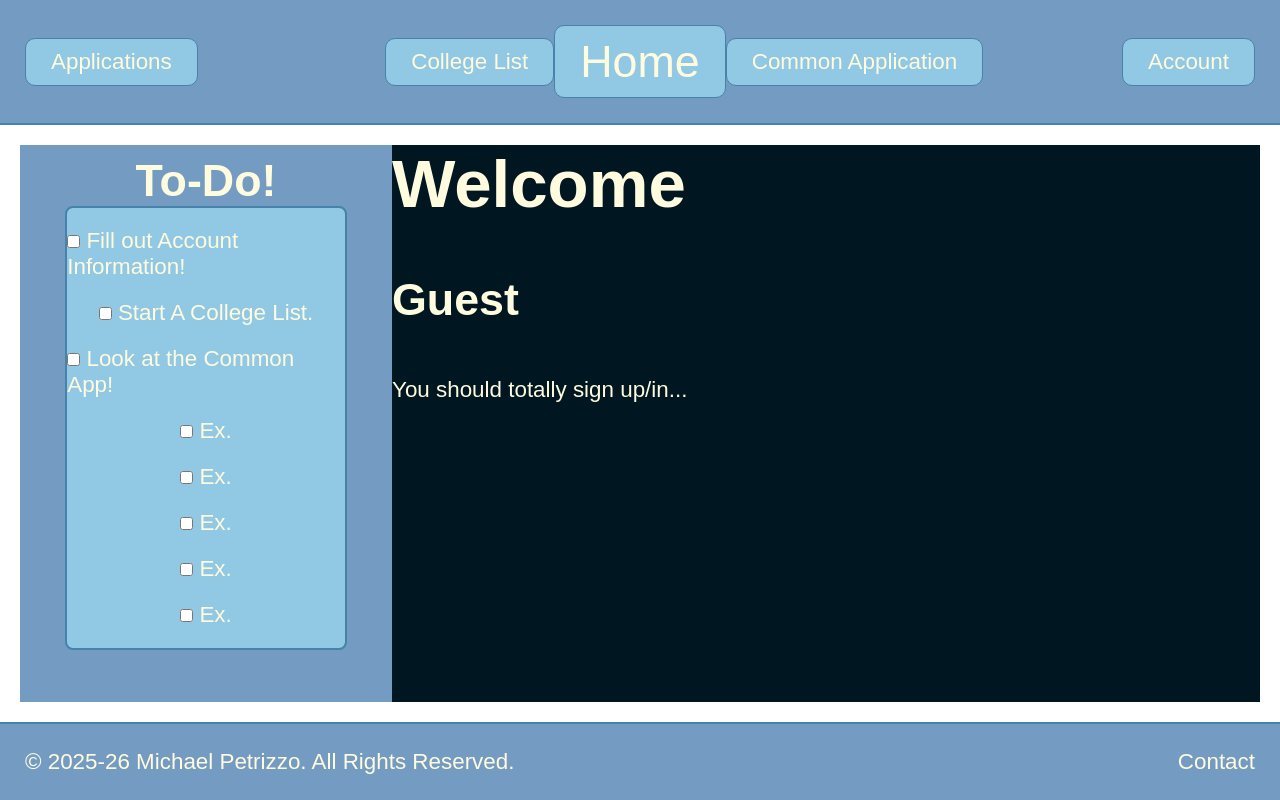
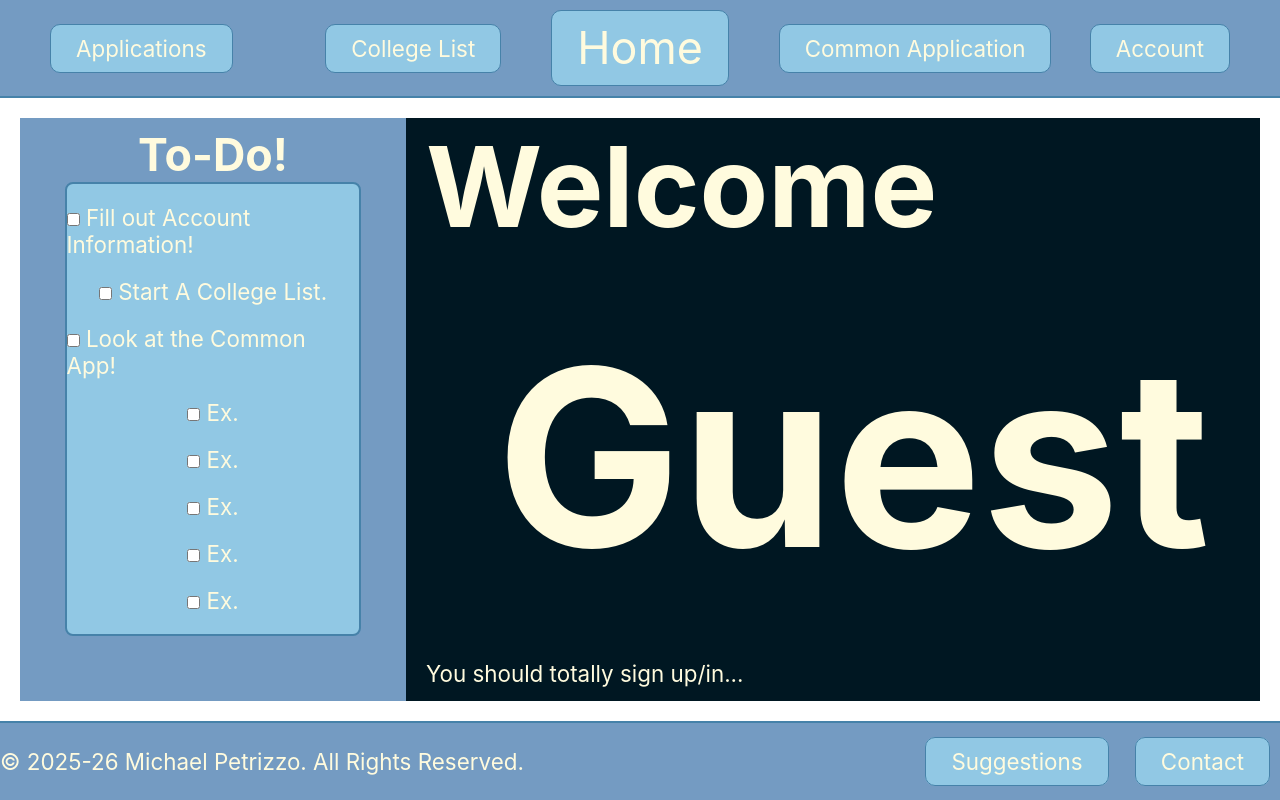
Before and after one commit to MI2yaya/collegeTracker, a Flask app: page / in a window 1280 px wide. Run offline with Flask 3, Linux system fonts and the light colour scheme.

Commit message:
QOL, more interactibility, functionality soon!

```diff
--- a/static/css/global.css
+++ b/static/css/global.css
@@ -1,8 +1,7 @@
 *{
     margin: 0;
     padding: 0;
-    font-family: 'Poppins', sans-serif;
-    box-sizing: border-box;
+    font-family: Inter, sans-serif;
     color: #FFFBDE;
 }
 
@@ -23,7 +22,7 @@ html,body{
     display: flex;
     justify-content: space-between;
     align-items: center;
-    padding: 25px;
+    padding-block: 10px;
     background-color: #749BC2;
     border-bottom: 2px solid #4682A9;
 
@@ -33,7 +32,7 @@ html,body{
     width: 100%;
     display: flex;
     justify-content: space-between;
-    padding: 25px;
+    padding-block: 25px;
     background-color: #749BC2;
     text-align: center;
     position: relative;
@@ -42,6 +41,7 @@ html,body{
 }
 
 .left {
+    padding-inline: 50px;
     width: 100%;
     display: flex;
     justify-content: space-between;
@@ -55,6 +55,7 @@ html,body{
 }
 
 .right {
+    padding-inline: 50px;
     width: 100%;
     display: flex;
     justify-content: space-between;
@@ -73,4 +74,10 @@ html,body{
 .footer-link {
     text-decoration: none;
     color: inherit;
+    margin-inline: 10px;
+    padding-inline: 25px;
+    padding-block: 10px;
+    border-radius: 10px;
+    border: 1px solid #4682A9;
+    background-color: #91C8E4;
 }
--- a/static/css/home.css
+++ b/static/css/home.css
@@ -44,6 +44,7 @@ main {
     background-color: rgb(0, 23, 34);
 }
 #move{
+    padding-inline: 20px;
     width: 100%;
     height: 100%;
     transform: translateY(100%);
@@ -51,10 +52,11 @@ main {
     transition: transform 1s ease-out, opacity 1s ease-out;
 }
 #move h1{
-    font-size: 3rem;
+    font-size: 5rem;
 }
 #move h2{
-    font-size: 2rem;
+    font-size:11rem;
+    text-align: center;
 }
 #move.show {
     transform: translateY(0);
--- a/static/footer.html
+++ b/static/footer.html
@@ -1,6 +1,7 @@
 <footer class="footer">
     <p>&copy; 2025-26 Michael Petrizzo. All Rights Reserved.</p>
     <nav class="nav">
-      <a href="/contact" class="footer-link">Contact</a>
+      <a href="/" class="footer-link">Suggestions</a>
+      <a href="/" class="footer-link">Contact</a>
     </nav>
   </footer>
--- a/static/header.html
+++ b/static/header.html
@@ -1,13 +1,13 @@
 <header class='header'>
   <div class="left">
-    <a href="/collegeList" class='header-link'>Applications</a>
-    <a href="/collegeList" class='header-link'>College List</a>
+    <a href="/" class='header-link'>Applications</a>
+    <a href="/" class='header-link'>College List</a>
   </div>
   <div class="center">
     <a href="/" class='header-link'>Home</a>
   </div>
   <div class="right">
-    <a href="/CA" class='header-link'>Common Application</a>
+    <a href="/" class='header-link'>Common Application</a>
     <a href="/" class='header-link'>Account</a>
   </div>
   </nav>
```
